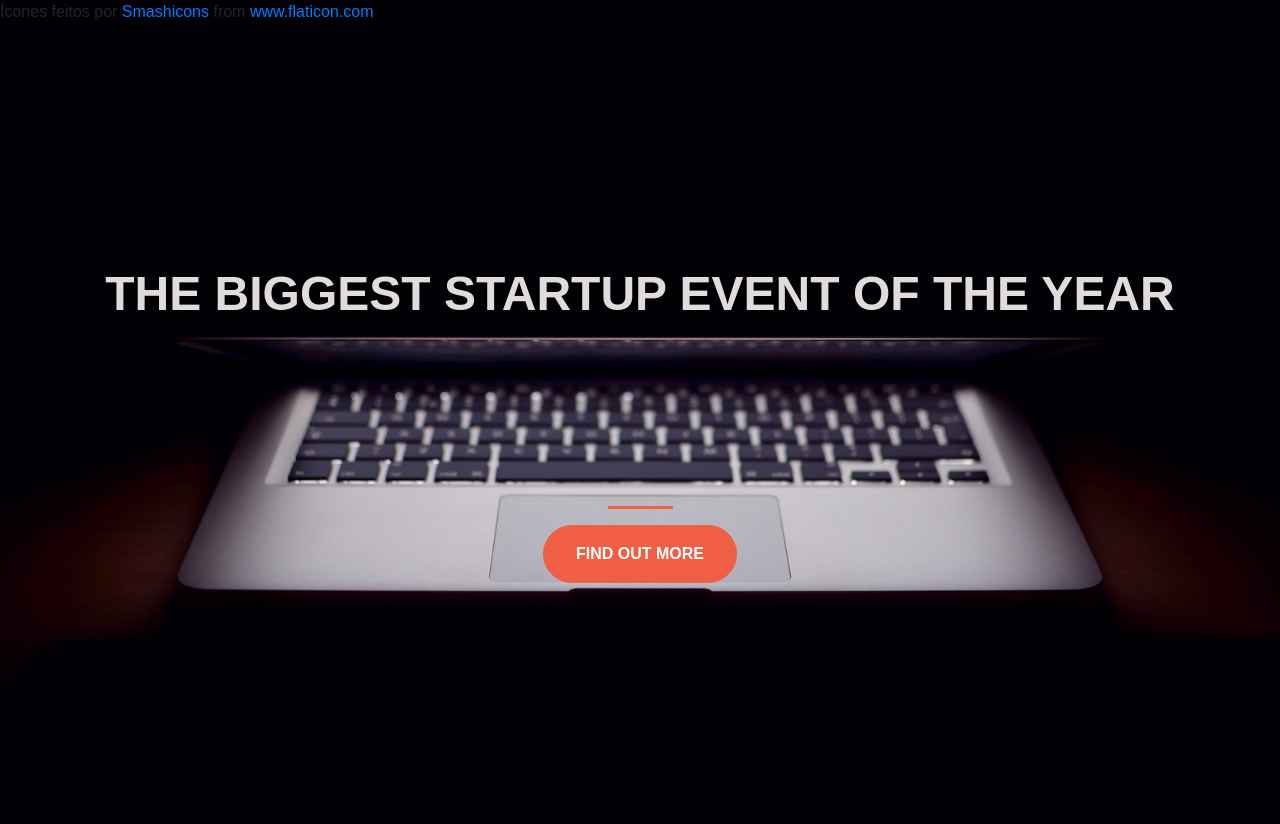
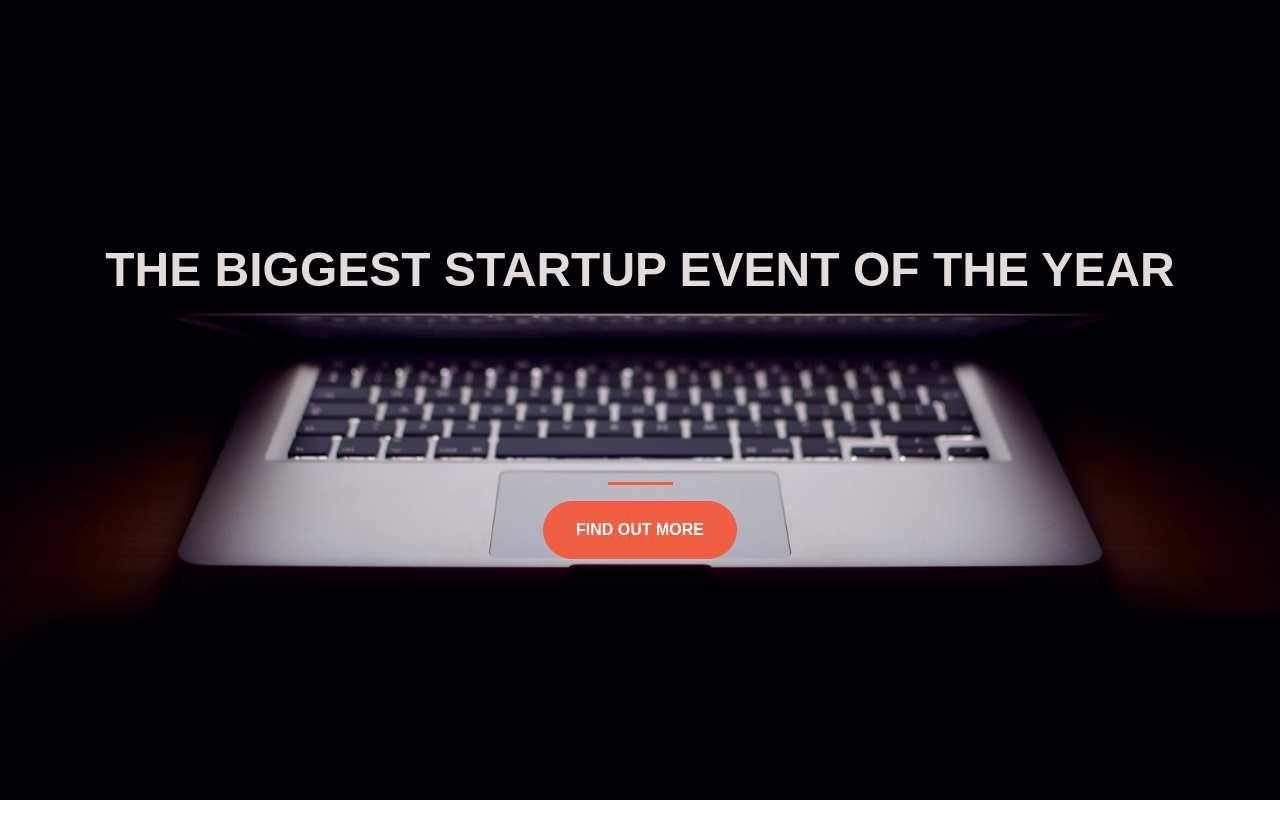
Before and after one commit to Andreporto1/startup-page, a plain HTML site: page index.html in a window 1280 px wide. After the commit the page ends 800 px from the top, so only its background shows below. Drawn offline with nearby package versions, Linux system fonts and the light colour scheme.

Commit message:
Update index.html

```diff
--- a/index.html
+++ b/index.html
@@ -4,7 +4,6 @@
   <head>
     <title>Startup</title>
     <link rel="icon" type="icon" href="icon.png">
-    <div>Ícones feitos por <a href="https://www.flaticon.com/br/autores/smashicons" title="Smashicons">Smashicons</a> from <a href="https://www.flaticon.com/br/" title="Flaticon">www.flaticon.com</a></div>
     <!-- Required meta tags -->
     <meta charset="utf-8">
 
```
